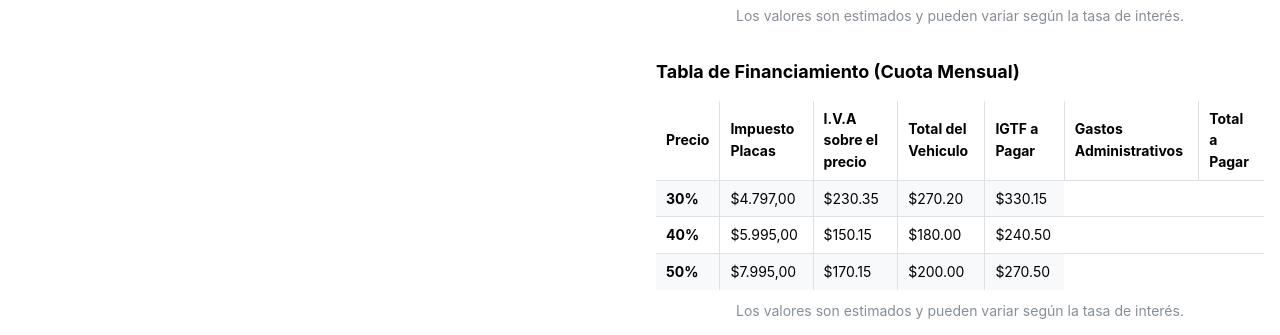
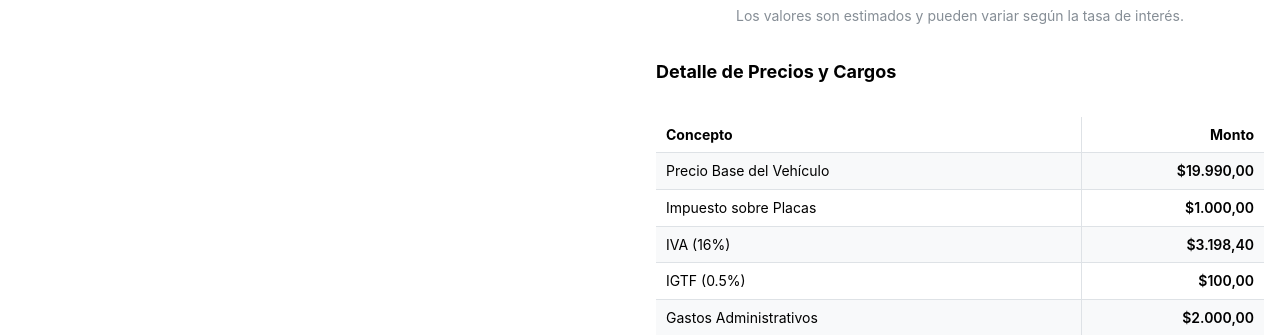
Before and after one commit to AndresDjesus/catalogo-fiat, a React (Vite) app in the folder catalogo-vehiculos/: page /vehiculos/fiat-argo in a window 1280 px wide. Shown: the part 617-952 px from the top of the page. Built offline with nearby package versions, Linux system fonts and the light colour scheme.

Commit message:
Agregando-Tabla-de-detales-de-precio-en-VehicleDetailsPage-y-agregando-nuevos-modelos-de-vehiculos

```diff
--- a/catalogo-vehiculos/src/data/vehicleData.jsx
+++ b/catalogo-vehiculos/src/data/vehicleData.jsx
@@ -19,6 +19,14 @@ export const vehicleData = {
       { initial: '30%', amount: 4797.00, 72: 230.35, 60: 270.20, 48: 330.15 },
       { initial: '40%', amount: 5995.00, 72: 150.15, 60: 180.00, 48: 240.50 },
       { initial: '50%', amount: 7995.00, 72: 170.15, 60: 200.00, 48: 270.50 },
+    ],
+    priceDetails: [
+        { label: 'Precio Base del Vehículo', value: 19990.00 },
+        { label: 'Impuesto sobre Placas', value: 1000.00 },
+        { label: 'IVA (16%)', value: 3198.40 }, // Calculado
+        { label: 'IGTF (0.5%)', value: 100.00 },  // Ejemplo
+        { label: 'Gastos Administrativos', value: 2000.00 },
+        // Puedes agregar más conceptos aquí
     ],
     description: 'El FIAT CRIAT 1.3L combina elegancia y eficiencia. Su motor de bajo consumo y su espacioso interior lo convierten en la opción ideal para la familia moderna. Incluye sistemas avanzados de seguridad, sensores de parqueo y una pantalla táctil de 7 pulgadas con conectividad Apple CarPlay y Android Auto.',
     fichaTecnicaUrl: '/fichas/fiat-criat-2024.pdf',
@@ -45,6 +53,47 @@ export const vehicleData = {
       { initial: '40%', amount: 5995.00, 72: 150.15, 60: 180.00, 48: 240.50 },
       { initial: '50%', amount: 7995.00, 72: 170.15, 60: 200.00, 48: 270.50 },
     ],
+    priceDetails: [
+        { label: 'Precio Base del Vehículo', value: 19990.00 },
+        { label: 'Impuesto sobre Placas', value: 1000.00 },
+        { label: 'IVA (16%)', value: 3198.40 }, // Calculado
+        { label: 'IGTF (0.5%)', value: 100.00 },  // Ejemplo
+        { label: 'Gastos Administrativos', value: 2000.00 },
+        // Puedes agregar más conceptos aquí
+    ],
+    description: 'El FIAT CRIAT 1.3L combina elegancia y eficiencia. Su motor de bajo consumo y su espacioso interior lo convierten en la opción ideal para la familia moderna. Incluye sistemas avanzados de seguridad, sensores de parqueo y una pantalla táctil de 7 pulgadas con conectividad Apple CarPlay y Android Auto.',
+    fichaTecnicaUrl: '/fichas/fiat-criat-2024.pdf',
+    whatsappLink: 'https://wa.me/584120000000?text=Hola%2C%20estoy%20interesado%20en%20el%20FIAT%20CRIAT%201.3L',
+  },
+   'fiat-argo-endurance': {
+    id: 'fiat-argo-endurance',
+    title: 'FIAT ARGO ENDURANCE (2025)',
+    price: 15990.00,
+    shortDescription: 'Motor: 1.3L, Dirección: Hidráulica. El mejor vehículo para la ciudad y la familia.',
+    images: [
+      'ruta/a/imagen/criat-main.jpg',
+      'ruta/a/imagen/criat-interior.jpg',
+      'ruta/a/imagen/criat-back.jpg',
+    ],
+    specs: [
+      { label: 'Motor', value: '1.3L' },
+      { label: 'Cilindraje', value: '1332 cc' },
+      { label: 'Transmisión', value: 'Automática' },
+      { label: 'Tipo', value: 'Sedán' },
+    ],
+    financing: [
+      { initial: '30%', amount: 4797.00, 72: 230.35, 60: 270.20, 48: 330.15 },
+      { initial: '40%', amount: 5995.00, 72: 150.15, 60: 180.00, 48: 240.50 },
+      { initial: '50%', amount: 7995.00, 72: 170.15, 60: 200.00, 48: 270.50 },
+    ],
+    priceDetails: [
+        { label: 'Precio Base del Vehículo', value: 19990.00 },
+        { label: 'Impuesto sobre Placas', value: 1000.00 },
+        { label: 'IVA (16%)', value: 3198.40 }, // Calculado
+        { label: 'IGTF (0.5%)', value: 100.00 },  // Ejemplo
+        { label: 'Gastos Administrativos', value: 2000.00 },
+        // Puedes agregar más conceptos aquí
+    ],
     description: 'El FIAT CRIAT 1.3L combina elegancia y eficiencia. Su motor de bajo consumo y su espacioso interior lo convierten en la opción ideal para la familia moderna. Incluye sistemas avanzados de seguridad, sensores de parqueo y una pantalla táctil de 7 pulgadas con conectividad Apple CarPlay y Android Auto.',
     fichaTecnicaUrl: '/fichas/fiat-criat-2024.pdf',
     whatsappLink: 'https://wa.me/584120000000?text=Hola%2C%20estoy%20interesado%20en%20el%20FIAT%20CRIAT%201.3L',
@@ -70,6 +119,14 @@ export const vehicleData = {
       { initial: '40%', amount: 5995.00, 72: 150.15, 60: 180.00, 48: 240.50 },
       { initial: '50%', amount: 7995.00, 72: 170.15, 60: 200.00, 48: 270.50 },
     ],
+    priceDetails: [
+        { label: 'Precio Base del Vehículo', value: 19990.00 },
+        { label: 'Impuesto sobre Placas', value: 1000.00 },
+        { label: 'IVA (16%)', value: 3198.40 }, // Calculado
+        { label: 'IGTF (0.5%)', value: 100.00 },  // Ejemplo
+        { label: 'Gastos Administrativos', value: 2000.00 },
+        // Puedes agregar más conceptos aquí
+    ],
     description: 'El FIAT CRIAT 1.3L combina elegancia y eficiencia. Su motor de bajo consumo y su espacioso interior lo convierten en la opción ideal para la familia moderna. Incluye sistemas avanzados de seguridad, sensores de parqueo y una pantalla táctil de 7 pulgadas con conectividad Apple CarPlay y Android Auto.',
     fichaTecnicaUrl: '/fichas/fiat-criat-2024.pdf',
     whatsappLink: 'https://wa.me/584120000000?text=Hola%2C%20estoy%20interesado%20en%20el%20FIAT%20CRIAT%201.3L',
@@ -94,6 +151,14 @@ export const vehicleData = {
       { initial: '30%', amount: 4797.00, 72: 230.35, 60: 270.20, 48: 330.15 },
       { initial: '40%', amount: 5995.00, 72: 150.15, 60: 180.00, 48: 240.50 },
       { initial: '50%', amount: 7995.00, 72: 170.15, 60: 200.00, 48: 270.50 },
+    ],
+    priceDetails: [
+        { label: 'Precio Base del Vehículo', value: 19990.00 },
+        { label: 'Impuesto sobre Placas', value: 1000.00 },
+        { label: 'IVA (16%)', value: 3198.40 }, // Calculado
+        { label: 'IGTF (0.5%)', value: 100.00 },  // Ejemplo
+        { label: 'Gastos Administrativos', value: 2000.00 },
+        // Puedes agregar más conceptos aquí
     ],
     description: 'El FIAT CRIAT 1.3L combina elegancia y eficiencia. Su motor de bajo consumo y su espacioso interior lo convierten en la opción ideal para la familia moderna. Incluye sistemas avanzados de seguridad, sensores de parqueo y una pantalla táctil de 7 pulgadas con conectividad Apple CarPlay y Android Auto.',
     fichaTecnicaUrl: '/fichas/fiat-criat-2024.pdf',
@@ -123,6 +188,14 @@ export const vehicleData = {
       { initial: '40%', amount: 5995.00, 72: 150.15, 60: 180.00, 48: 240.50 },
       { initial: '50%', amount: 7995.00, 72: 170.15, 60: 200.00, 48: 270.50 },
     ],
+    priceDetails: [
+        { label: 'Precio Base del Vehículo', value: 19990.00 },
+        { label: 'Impuesto sobre Placas', value: 1000.00 },
+        { label: 'IVA (16%)', value: 3198.40 }, // Calculado
+        { label: 'IGTF (0.5%)', value: 100.00 },  // Ejemplo
+        { label: 'Gastos Administrativos', value: 2000.00 },
+        // Puedes agregar más conceptos aquí
+    ],
     description: 'El FIAT CRIAT 1.3L combina elegancia y eficiencia. Su motor de bajo consumo y su espacioso interior lo convierten en la opción ideal para la familia moderna. Incluye sistemas avanzados de seguridad, sensores de parqueo y una pantalla táctil de 7 pulgadas con conectividad Apple CarPlay y Android Auto.',
     fichaTecnicaUrl: '/fichas/fiat-criat-2024.pdf',
     whatsappLink: 'https://wa.me/584120000000?text=Hola%2C%20estoy%20interesado%20en%20el%20FIAT%20CRIAT%201.3L',
@@ -151,6 +224,14 @@ export const vehicleData = {
       { initial: '40%', amount: 5995.00, 72: 150.15, 60: 180.00, 48: 240.50 },
       { initial: '50%', amount: 7995.00, 72: 170.15, 60: 200.00, 48: 270.50 },
     ],
+    priceDetails: [
+        { label: 'Precio Base del Vehículo', value: 19990.00 },
+        { label: 'Impuesto sobre Placas', value: 1000.00 },
+        { label: 'IVA (16%)', value: 3198.40 }, // Calculado
+        { label: 'IGTF (0.5%)', value: 100.00 },  // Ejemplo
+        { label: 'Gastos Administrativos', value: 2000.00 },
+        // Puedes agregar más conceptos aquí
+    ],
     description: 'El FIAT CRIAT 1.3L combina elegancia y eficiencia. Su motor de bajo consumo y su espacioso interior lo convierten en la opción ideal para la familia moderna. Incluye sistemas avanzados de seguridad, sensores de parqueo y una pantalla táctil de 7 pulgadas con conectividad Apple CarPlay y Android Auto.',
     fichaTecnicaUrl: '/fichas/fiat-criat-2024.pdf',
     whatsappLink: 'https://wa.me/584120000000?text=Hola%2C%20estoy%20interesado%20en%20el%20FIAT%20CRIAT%201.3L',
@@ -176,6 +257,14 @@ export const vehicleData = {
       { initial: '40%', amount: 5995.00, 72: 150.15, 60: 180.00, 48: 240.50 },
       { initial: '50%', amount: 7995.00, 72: 170.15, 60: 200.00, 48: 270.50 },
     ],
+    priceDetails: [
+        { label: 'Precio Base del Vehículo', value: 19990.00 },
+        { label: 'Impuesto sobre Placas', value: 1000.00 },
+        { label: 'IVA (16%)', value: 3198.40 }, // Calculado
+        { label: 'IGTF (0.5%)', value: 100.00 },  // Ejemplo
+        { label: 'Gastos Administrativos', value: 2000.00 },
+        // Puedes agregar más conceptos aquí
+    ],
     description: 'El FIAT CRIAT 1.3L combina elegancia y eficiencia. Su motor de bajo consumo y su espacioso interior lo convierten en la opción ideal para la familia moderna. Incluye sistemas avanzados de seguridad, sensores de parqueo y una pantalla táctil de 7 pulgadas con conectividad Apple CarPlay y Android Auto.',
     fichaTecnicaUrl: '/fichas/fiat-criat-2024.pdf',
     whatsappLink: 'https://wa.me/584120000000?text=Hola%2C%20estoy%20interesado%20en%20el%20FIAT%20CRIAT%201.3L',
--- a/catalogo-vehiculos/src/pages/HomePage.jsx
+++ b/catalogo-vehiculos/src/pages/HomePage.jsx
@@ -10,7 +10,7 @@ function HomePage() {
       <Header />
       <Container size="xl" py="xl">
         <Title order={1} mb="xl" size={rem(32)}>
-            Bienvenido al Catálogo RONST
+            Bienvenido al Catálogo de Vehículos de AutomotoresReiga
         </Title>
         <Stack gap="xl">
           <Grid>
--- a/catalogo-vehiculos/src/pages/VehicleDetailsPage.jsx
+++ b/catalogo-vehiculos/src/pages/VehicleDetailsPage.jsx
@@ -32,6 +32,19 @@ function VehicleDetailsPage() {
       <Table.Td>${item['48'].toFixed(2)}</Table.Td>
     </Table.Tr>
   ));
+
+  const totalAPagar = vehicle.priceDetails
+  ? vehicle.priceDetails.reduce((sum, item) => sum + item.value, 0)
+  : 0;
+
+const detailRows = vehicle.priceDetails ? vehicle.priceDetails.map((item, index) => (
+    <Table.Tr key={index}>
+        <Table.Td>{item.label}</Table.Td>
+        <Table.Td fw={600} style={{ textAlign: 'right' }}>
+            ${item.value.toLocaleString('es-VE', { minimumFractionDigits: 2 })}
+        </Table.Td>
+    </Table.Tr>
+)) : null;
 
   return (
     <>
@@ -94,24 +107,26 @@ function VehicleDetailsPage() {
                 </Table>
               </Stack>
 
-                  <Stack>
-                  <Title order={4}>Tabla de Financiamiento (Cuota Mensual)</Title>
-                <Table striped highlightOnHover withRowBorders withColumnBorders captionSide="bottom">
+                 <Title order={4}>Detalle de Precios y Cargos</Title>
+    <Table striped withRowBorders withColumnBorders>
         <Table.Thead>
             <Table.Tr>
-                      <Table.Th>Precio</Table.Th>
-                      <Table.Th>Impuesto Placas</Table.Th>
-                      <Table.Th>I.V.A sobre el precio</Table.Th>
-                      <Table.Th>Total del Vehiculo </Table.Th>
-                      <Table.Th>IGTF a Pagar </Table.Th>
-                      <Table.Th>Gastos Administrativos</Table.Th>
-                      <Table.Th>Total a Pagar</Table.Th>
+                <Table.Th style={{ width: '70%' }}>Concepto</Table.Th>
+                <Table.Th style={{ width: '30%', textAlign: 'right' }}>Monto</Table.Th>
             </Table.Tr>
         </Table.Thead>
-                  <Table.Tbody>{financingRows}</Table.Tbody>
-                  <Table.Caption>Los valores son estimados y pueden variar según la tasa de interés.</Table.Caption>
+        <Table.Tbody>
+            {detailRows}
+            {/* Fila del Total a Pagar, fuera del mapeo */}
+            <Table.Tr style={{ backgroundColor: 'var(--mantine-color-blue-light)' }}>
+                <Table.Td fw={700}>PRECIO FINAL A PAGAR</Table.Td>
+                <Table.Td fw={700} style={{ textAlign: 'right', color: 'var(--mantine-color-blue-7)' }}>
+                    ${totalAPagar.toLocaleString('es-VE', { minimumFractionDigits: 2 })}
+                </Table.Td>
+            </Table.Tr>
+        </Table.Tbody>
+        <Table.Caption>Los valores son estimados y pueden variar según tasas e impuestos.</Table.Caption>
         </Table>
-              </Stack>
         </Stack>
           </Grid.Col>
         </Grid>
```
Lines whose indentation alone changed are shown as unchanged.
